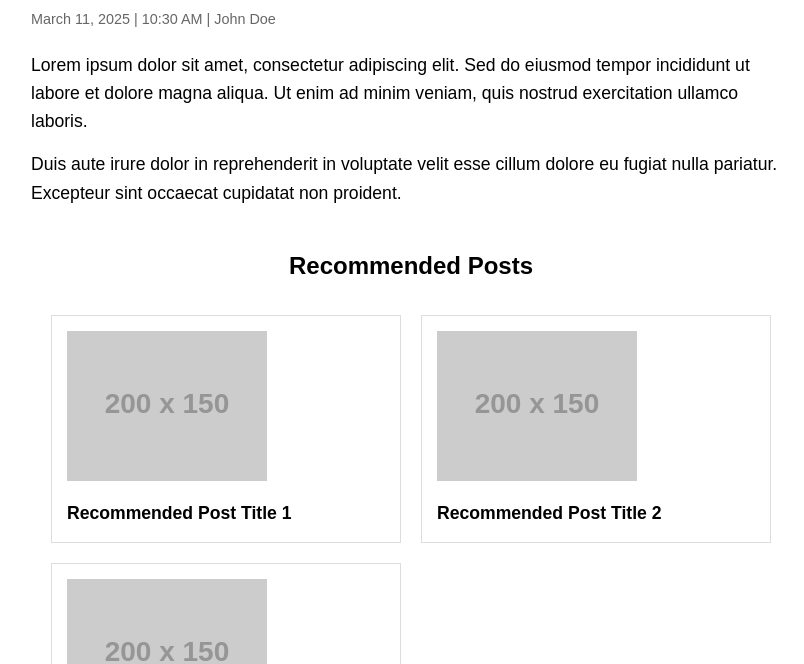
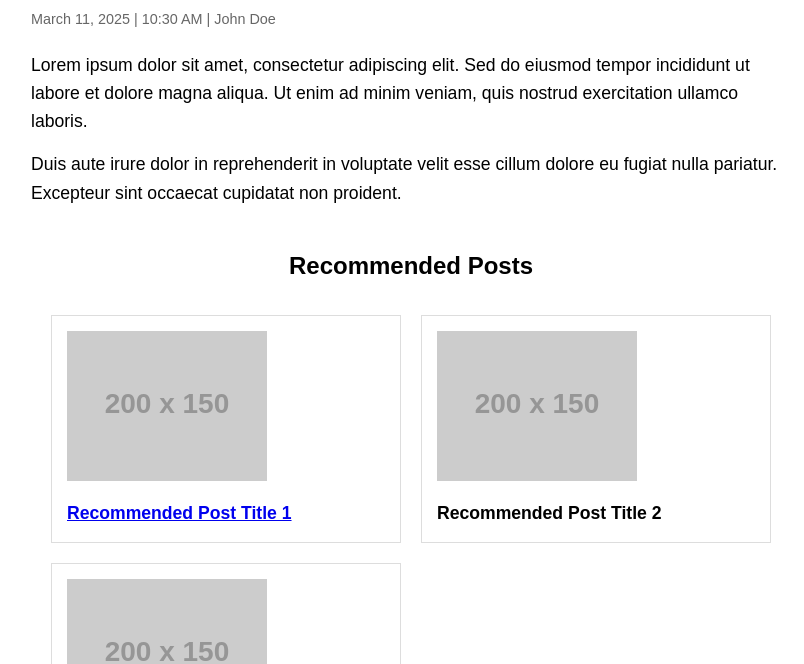
Before and after one commit to system-river/system-river.github.io, a plain HTML site: page index.html in a window 1280 px wide. Shown: the part 136-800 px from the top of the page, without its empty margins (229-1033 px from the left). Drawn offline with Linux system fonts and the light colour scheme; placeholder pictures from the web are drawn by us.

Commit message:
Update index.html

```diff
--- a/index.html
+++ b/index.html
@@ -113,10 +113,10 @@
         <section class="recommended">
             <h2>Recommended Posts</h2>
             <div class="posts-grid">
-                <div class="post-card">
+                <a href="ios.html" class="post-card">
                     <img src="https://via.placeholder.com/200x150" alt="Post 1">
                     <h3>Recommended Post Title 1</h3>
-                </div>
+                </a>
                 <div class="post-card">
                     <img src="https://via.placeholder.com/200x150" alt="Post 2">
                     <h3>Recommended Post Title 2</h3>
```
